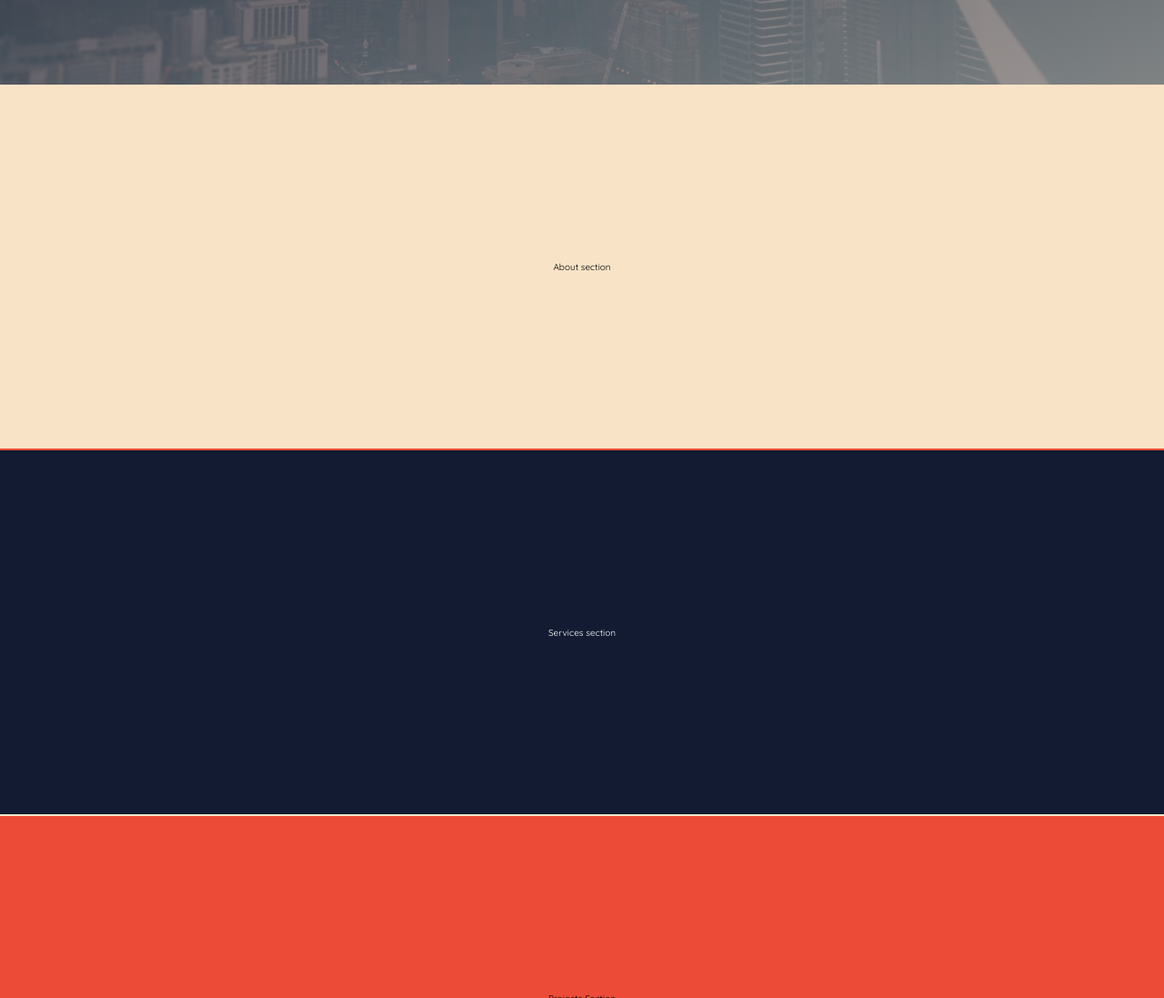
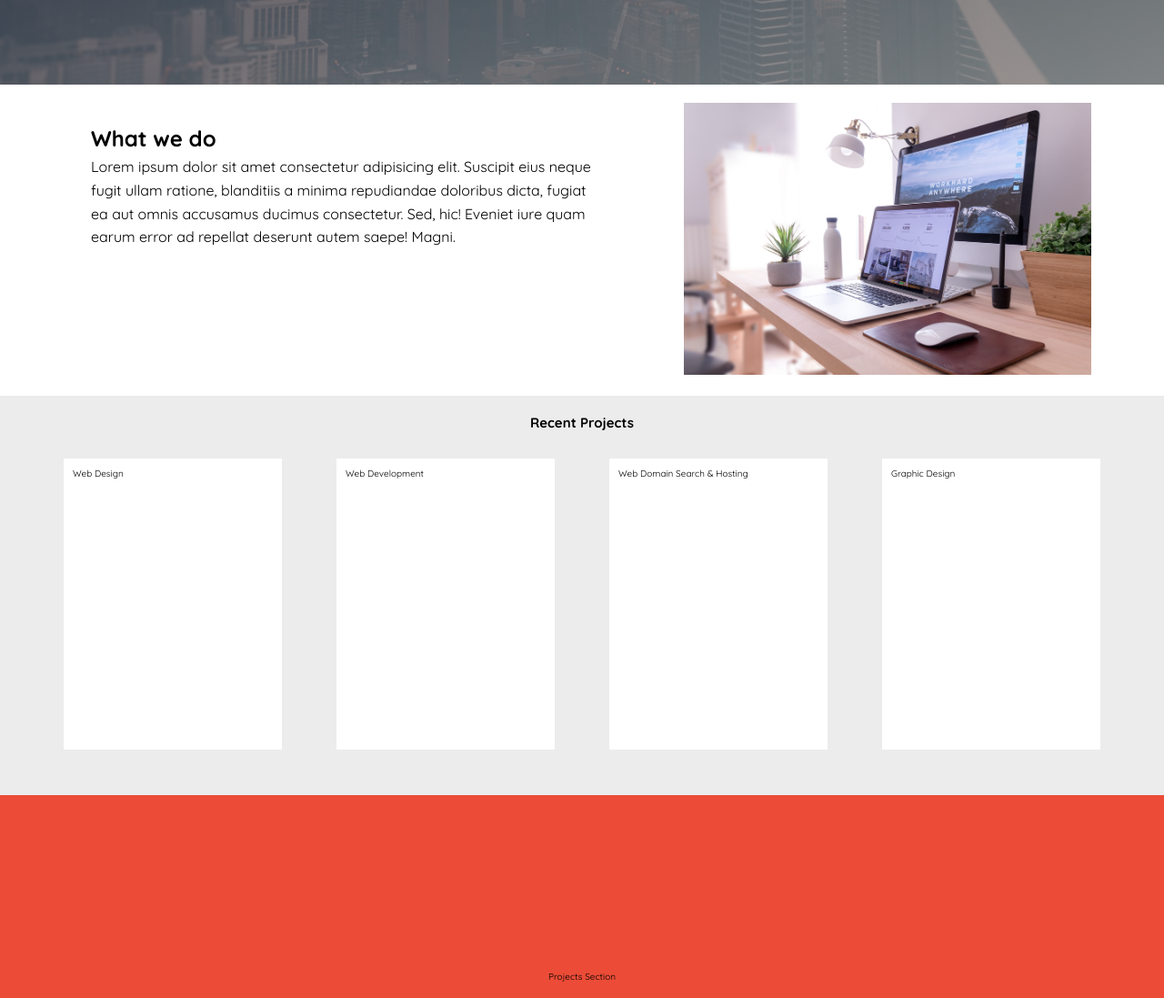
Before and after one commit to kasantosh/freelance-dev, a website: page index.html in a window 1280 px wide. Shown: the part 387-1484 px from the top of the page at 91% size. Drawn offline with Linux system fonts and the light colour scheme.

Commit message:
Basic structuring

```diff
--- a/index.html
+++ b/index.html
@@ -68,11 +68,49 @@
     </section>
 
     <section class="about" id="about">
-        About section
+        <div class="container">
+            <div class="about__box">
+
+                <div class="about__text">
+                    <h1 class="about__text-title">What we do</h1>
+                    Lorem ipsum dolor sit amet consectetur adipisicing elit. Suscipit eius neque fugit ullam
+                    ratione,
+                    blanditiis a minima repudiandae doloribus dicta, fugiat ea aut omnis accusamus ducimus
+                    consectetur.
+                    Sed, hic! Eveniet iure quam earum error ad repellat deserunt autem saepe! Magni.
+                </div>
+                <div class="about__image-box">
+                    <img class="about__image-box-img" src="/img/about-image.png" alt="About iamge">
+                </div>
+            </div>
+        </div>
     </section>
 
     <section class="services" id="services">
-        Services section
+        <div class="services__box">
+
+            <div class="services__title">
+                <h1>Recent Projects</h1>
+            </div>
+
+            <div class="services__cards">
+                <div class="services__cards-item">
+                    Web Design
+                </div>
+                <div class="services__cards-item">
+                    Web Development
+                </div>
+                <div class="services__cards-item">
+                    Web Domain Search & Hosting
+                </div>
+                <div class="services__cards-item">
+                    Graphic Design
+                </div>
+            </div>
+
+
+        </div>
+
     </section>
 
     <section class="projects" id="projects">
--- a/sass/layout/_about.scss
+++ b/sass/layout/_about.scss
@@ -1,9 +1,31 @@
 .about {
-    height: 40rem;
+    height: auto;
     display: flex;
     justify-content: center;
     align-items: center;
 
-    background-color: $color-eggshell;
-    border-bottom: $color-coral 2px solid;
+    padding: 2rem 0;
+
+
+    &__box {
+        display: flex;
+        justify-content: space-between;
+    }
+
+    &__text {
+        font-size: 1.6rem;
+        line-height: 1.6;
+        $color: $color-grey-dark-3;
+        width: 50%;
+
+        padding: 2rem;
+    }
+
+    &__image-box {
+        width: 40%;
+
+        &-img {
+            width: 100%;
+        }
+    }
 }
--- a/sass/layout/_services.scss
+++ b/sass/layout/_services.scss
@@ -1,10 +1,26 @@
 .services {
-    height: 40rem;
+    height: auto;
+    padding: 2rem 0;
+    background-color: $color-grey-light-1;
+
+    &__box {
     display: flex;
+    flex-direction: column;
     justify-content: center;
     align-items: center;
-    color: $color-white;
+    }
 
-    background-color: $color-navy;
-    border-bottom: $color-eggshell 2px solid;
+    &__cards {
+        display: flex;
+        justify-content: center;
+        flex-direction: row;
+
+        &-item {
+            width: 22rem;
+            height: 30rem;
+            margin: 3rem;
+            padding: 1rem;
+            background: $color-white;
+        }
+    }
 }
```
Also changed, not shown: css/style.css, img/about-image.png (added).
